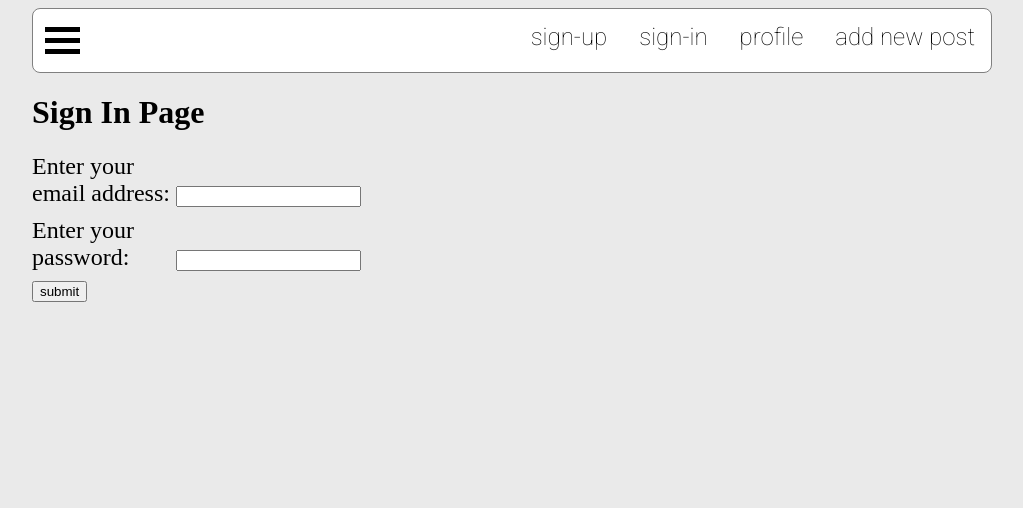
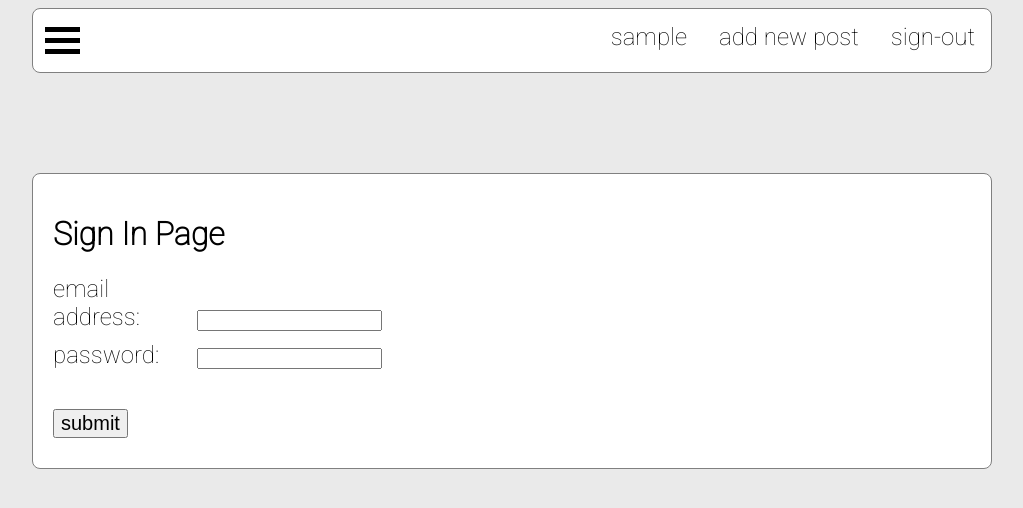
Before and after one commit to ultimatebbqribs/snack_snap, a Flask app: template templates/sign_in.html in a window 1280 px wide. Shown: the top 508 px of the page, without its empty margins (128-1151 px from the left). Run offline with Flask 2, Linux system fonts and the light colour scheme; the template is opened without the code that fills it: most values are stand-ins (such as "Sample title", 1, 10 or a date in 2020); some libraries are stand-ins or nearby versions.

Commit message:
menu changes to reflect sign in session

```diff
--- a/server.py
+++ b/server.py
@@ -23,13 +23,11 @@ bcrypt = Bcrypt(app)
 app.config['SECRET_KEY'] = '534b6f3f5144a551644226ec2bca9f6ddcbb977730be7ac5f1737325412ec8ea'
 
 @app.route('/')
+@app.route('/main')
 def main():
-    return render_template('main.html')
+    username = session.get('username')
+    return render_template('main.html', username=username)
 
-@app.route('/<username>')
-def user_main():
-
-    return render_template('main.html')
 
 @app.route('/sign_up')
 def sign_up():
@@ -59,14 +57,17 @@ def sign_in_action():
         for row in results:
             username, db_email, pw_hash = row
         if bcrypt.check_password_hash(pw_hash, password):
-            print(f'successful login')
+            flash(f'Successful login')
             session['username']=username
             return redirect('/')
         else:
-            print(f'password incorrect')
-            return render_template ('/sign_in', )
+
+            flash(f'email or password incorrect')
+            return redirect('/sign_in')
     else:
-        print(f'email does not exist')
+        flash(f'email or password incorrect')
+        return redirect('/sign_in')
+
 
     return redirect('/')
 
@@ -88,6 +89,11 @@ def img_upload():
     #get the file name
     image_id = image.filename
 
+@app.route('/sign_out')
+def sign_out():
+    session.pop('username')
+    flash('Sucessfully logged out')
+    return redirect('/')
 
 if __name__ == '__main__':
     from dotenv import load_dotenv
--- a/static/style.css
+++ b/static/style.css
@@ -78,6 +78,18 @@ body{
     margin-bottom: 50px;
 }
 
+#sign_in_form{
+    border: solid black;
+    padding: 20px;
+    margin-top: 100px;
+    border: solid rgb(128, 128, 128) 1px;
+    border-radius: 8px;
+    font-size: 100%;
+    font-family: 'Roboto', sans-serif;
+    font-weight: 100;
+    background-color: white;
+}
+
 input[type=text]{
 
     margin: 10px 0;
@@ -88,6 +100,8 @@ input[type=email]{
 }
 input[type=submit]{
     margin: 10px 0;
+    font-size: 20px;
+    margin-top: 40px;
 }
 
 label{
@@ -97,5 +111,16 @@ label{
 }
 
 .flashes{
-    margin: 20px;
+    display: flex;
+    align-items: center;
+    background-color: white;
+    height: 50px;
+    flex-grow: 1;
+    border: solid rgb(128, 128, 128) 1px;
+    border-radius: 8px;
+    font-size: 150%;
+    font-family: 'Roboto', sans-serif;
+    font-weight: 100;
+
+
 }
--- a/templates/base.html
+++ b/templates/base.html
@@ -19,11 +19,15 @@
         <div class="menu_line"></div>
         <div class="menu_line"></div>
         </div>
+        {% if username %}
+        <li><a href="">{{username}}</a></li>
+        <li><a href="">add new post </a></li>
+        <li><a href="/sign_out">sign-out</a></li>
+        {% else %}
 
         <li id="drop_down"><a href="/sign_up">sign-up</a></li>
         <li><a href="/sign_in">sign-in</a></li>
-        <li><a href="">profile</a></li>
-        <li><a href="">add new post </a></li>
+        {%endif%}
 
     </ul>
     {% endblock %}
--- a/templates/sign_in.html
+++ b/templates/sign_in.html
@@ -2,16 +2,16 @@
 {% block title %}Sign-Up Page{% endblock %}
 {% block content %}
 
-<h1 id="signin_heading">Sign In Page</h1>
 
 <div id="sign_in_form">
+    <h1 id="signin_heading">Sign In Page</h1>
     <form action="sign_in_action" method="post">
         <div>
-            <label for="email">Enter your email address:</label>
+            <label for="email">email address:</label>
             <input type="email" name="email" id="email" autocomplete="email">
         </div>
         <div>
-            <label for="password">Enter your password:</label>
+            <label for="password">password:</label>
             <input type="password" name="password" id="password">
         </div>
         <input type="submit" value="submit">
```
